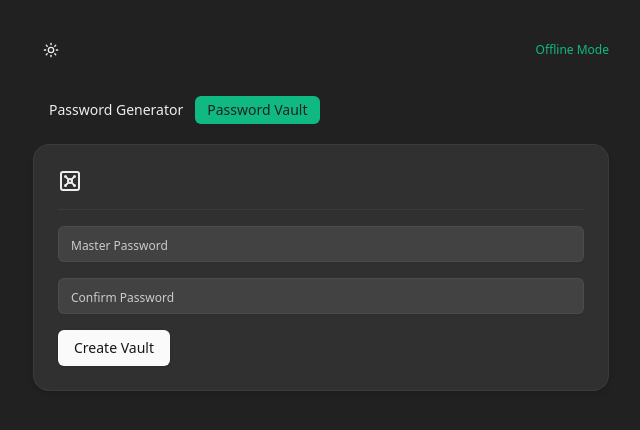
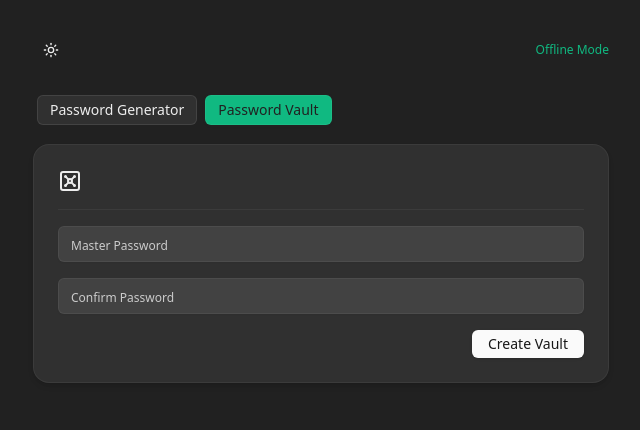
Before and after one commit to cyberfish-dev/pass-tool, a Next.js app: page / in a window 1280 px wide. Both pictures are taken after a click on the tab "Password Vault". Shown: the top 430 px of the page, without its empty margins (319-959 px from the left). Built offline with nearby package versions, Linux system fonts and the light colour scheme.

Commit message:
a bit more fixes

```diff
--- a/components/ui/button.tsx
+++ b/components/ui/button.tsx
@@ -21,7 +21,7 @@ const buttonVariants = cva(
         link: "text-primary underline-offset-4 hover:underline",
       },
       size: {
-        default: "h-9 px-4 py-2",
+        default: "h-7 px-4 py-1",
         sm: "h-8 rounded-md px-3 text-xs",
         lg: "h-10 rounded-md px-8",
         icon: "h-9 w-9",
--- a/components/ui/tabs.tsx
+++ b/components/ui/tabs.tsx
@@ -12,7 +12,7 @@ const TabsList = React.forwardRef<
   <TabsPrimitive.List
     ref={ref}
     className={cn(
-      "inline-flex h-9 items-center justify-center rounded-lg bg-muted p-1 text-muted-foreground",
+      "inline-flex h-9 gap-2 items-center justify-center rounded-lg bg-muted p-1 text-muted-foreground",
       className
     )}
     {...props}
--- a/pageParts/vault.tsx
+++ b/pageParts/vault.tsx
@@ -224,12 +224,17 @@ export default function VaultView() {
 
         {!vaultUnlocked ? (
           <>
+
             <Input type="password" placeholder="Master Password" className={vaultError && 'border-red-500 border-dashed'} value={master} onChange={(e) => setMaster(e.target.value)} />
             {isCreatingVault && (
               <Input type="password" className={vaultError && 'border-red-500 border-dashed'} placeholder="Confirm Password" value={confirmMaster} onChange={(e) => setConfirmMaster(e.target.value)} />
             )}
             {vaultError && <p className="text-xs text-red-500">{vaultError}</p>}
-            <Button onClick={isCreatingVault ? createVault : unlockVault}>{isCreatingVault ? "Create Vault" : "Unlock Vault"}</Button>
+
+            <div className="flex flex-wrap gap-2 mt-4 justify-end">
+              <Button onClick={isCreatingVault ? createVault : unlockVault}>{isCreatingVault ? "Create Vault" : "Unlock Vault"}</Button>
+
+            </div>
           </>
         ) : (
           <>
@@ -245,6 +250,8 @@ export default function VaultView() {
 
                 <div className="grid grid-cols-2 gap-2">
                   <Input placeholder="Source" value={source} onChange={(e) => setSource(e.target.value)} required />
+                  <Input placeholder="Notes (optional)" value={notes} onChange={(e) => setNotes(e.target.value)} />
+
                   <Input placeholder="Username" value={username} onChange={(e) => setUsername(e.target.value)} required />
                   <div className="relative w-full">
                     <Input
@@ -263,27 +270,35 @@ export default function VaultView() {
                       {showPassword ? '🙈' : '👁️'}
                     </button>
                   </div>
-                  <Input placeholder="Notes (optional)" value={notes} onChange={(e) => setNotes(e.target.value)} />
+
                 </div>
-                <div className="flex flex-wrap gap-2">
-                  <Button onClick={addPasswordRecord}>Add</Button>
+
+                <div className="flex flex-wrap gap-2 mt-4 justify-end">
+                  <Button onClick={addPasswordRecord}>Add Password</Button>
 
                   {/* <Button onClick={exportVault}>Download Vault</Button>
               <Input type="file" onChange={importVault} className="flex-1" />
-              <Button variant="destructive" onClick={deleteVault}>Delete Vault</Button> */}
+               */}
 
                 </div>
 
               </TabsContent>
 
               <TabsContent value="settings">
-                Settings
+
+                <Input placeholder="Del" value={search} onChange={(e) => setSearch(e.target.value)} />
+
+                <div className="flex flex-wrap gap-2 mt-4 justify-end">
+                  <Button onClick={deleteVault}>Delete Vault</Button>
+                </div>
+
               </TabsContent>
             </Tabs>
 
 
-
-
+            <div className="col-span-2">
+          <hr className="border-t my-2" />
+        </div>
 
             <Input placeholder="Search by source..." value={search} onChange={(e) => setSearch(e.target.value)} />
             <div className="grid gap-4">
--- a/styles/globals.css
+++ b/styles/globals.css
@@ -163,9 +163,20 @@ input {
   color: black;
 }
 
-.data-\[state\=active\]\:bg-background[data-state="active"] {
+button[data-state="active"] {
   background-color: var(--emerald)!important;
   color: hsl(var(--background))!important;
+}
+
+button[role="tab"] {
+  border-width: 1px;;
+}
+
+button[data-state="inactive"] {
+  background-color: hsl(var(--card))!important;
+  border-color: hsl(var(--foreground), 0.1)!important;
+
+
 }
 
 .border-emerald {
```
